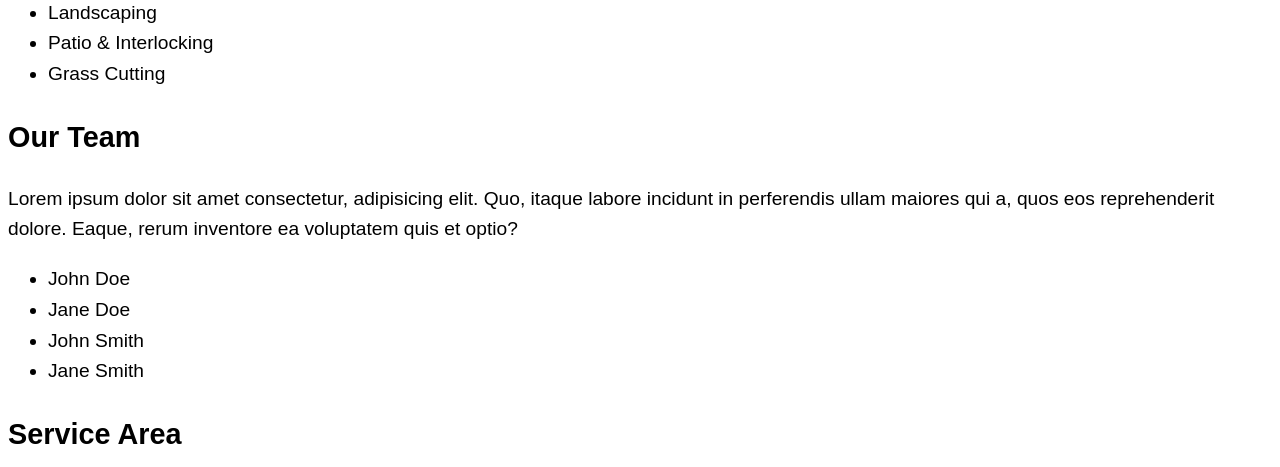
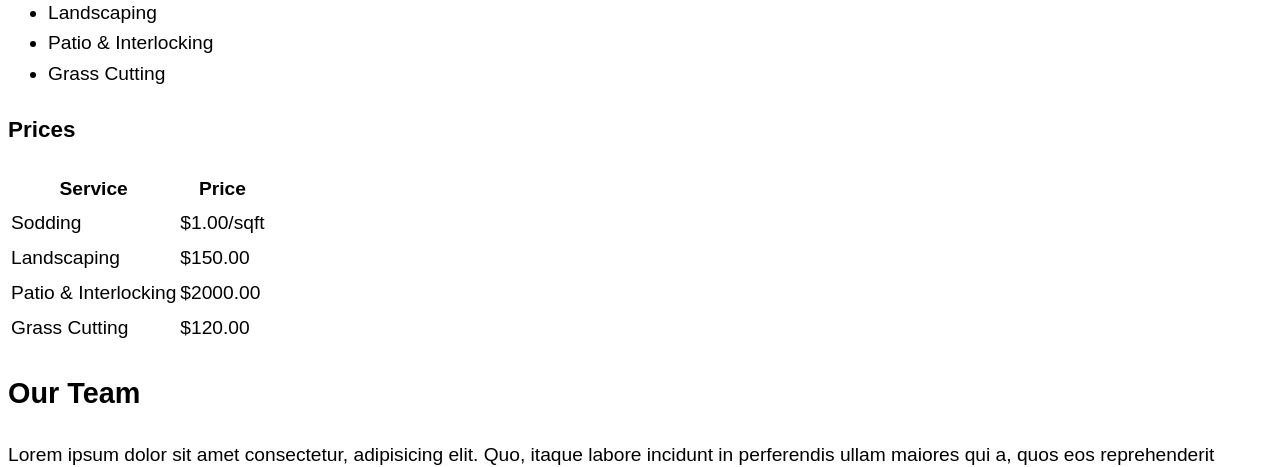
Before and after one commit to irm1005-itec1005-fall-2023/assignment-01-BogdanStanley, a plain HTML site: page index.html in a window 1280 px wide. Shown: the part 2493-2960 px from the top of the page. Drawn offline with Linux system fonts and the light colour scheme.

Commit message:
added a table

```diff
--- a/index.html
+++ b/index.html
@@ -18,6 +18,7 @@
       }
     </style>
   </head>
+
   <header>
     <h2>Greenscape</h2>
     <!--logo-->
@@ -30,16 +31,11 @@
       </ul>
     </nav>
   </header>
+
   <body>
     <h1>Welcome</h1>
     <h2>A little about us</h2>
-    <p>
-      Lorem ipsum dolor sit amet consectetur adipisicing elit. Quisquam
-      voluptatibus, quibusdam, quia, voluptatem voluptatum quod quos
-      exercitationem voluptate quas doloribus quidem. Quisquam voluptatibus,
-      quibusdam, quia, voluptatem voluptatum quod quos exercitationem voluptate
-      quas doloribus quidem.
-    </p>
+    <p>Lorem ipsum dolor sit amet consectetur adipisicing elit. Quisquam voluptatibus, quibusdam, quia, voluptatem voluptatum quod quos exercitationem voluptate quas doloribus quidem. Quisquam voluptatibus, quibusdam, quia, voluptatem voluptatum quod quos exercitationem voluptate quas doloribus quidem.</p>
     <button>Learn More</button>
     <div>
     <h2>Our Services</h2>
@@ -51,10 +47,37 @@
       <li>Patio & Interlocking</li>
       <li>Grass Cutting</li>
     </ul>
+    <h3>Prices</h3>
+    <table>
+      <thead>
+        <tr>
+          <th>Service</th>
+          <th>Price</th>
+        </tr>
+        <tbody>
+          <tr>
+            <td>Sodding</td>
+            <td>$1.00/sqft</td>
+          </tr>
+          <tr>
+            <td>Landscaping</td>
+            <td>$150.00</td>
+          </tr>
+          <tr>
+            <td>Patio & Interlocking</td>
+            <td>$2000.00</td>
+          </tr>
+          <tr>
+            <td>Grass Cutting</td>
+            <td>$120.00</td>
+          </tr>
+        </tbody>
+    </table>
   </div>
     <h2>Our Team</h2>
     <p>Lorem ipsum dolor sit amet consectetur, adipisicing elit. Quo, itaque labore incidunt in perferendis ullam maiores qui a, quos eos reprehenderit dolore. Eaque, rerum inventore ea voluptatem quis et optio?</p>
     <ul>
+      <!--change images-->
       <li>John Doe</li>
       <li>Jane Doe</li>
       <li>John Smith</li>
@@ -89,6 +112,7 @@
     </fieldset>
     </form>
     </body>
+
     <footer>
       <h2>Greenscape</h2>
       <!--logo-->
@@ -106,5 +130,4 @@
         * B
 
     -->
-  </body>
 </html>
```
